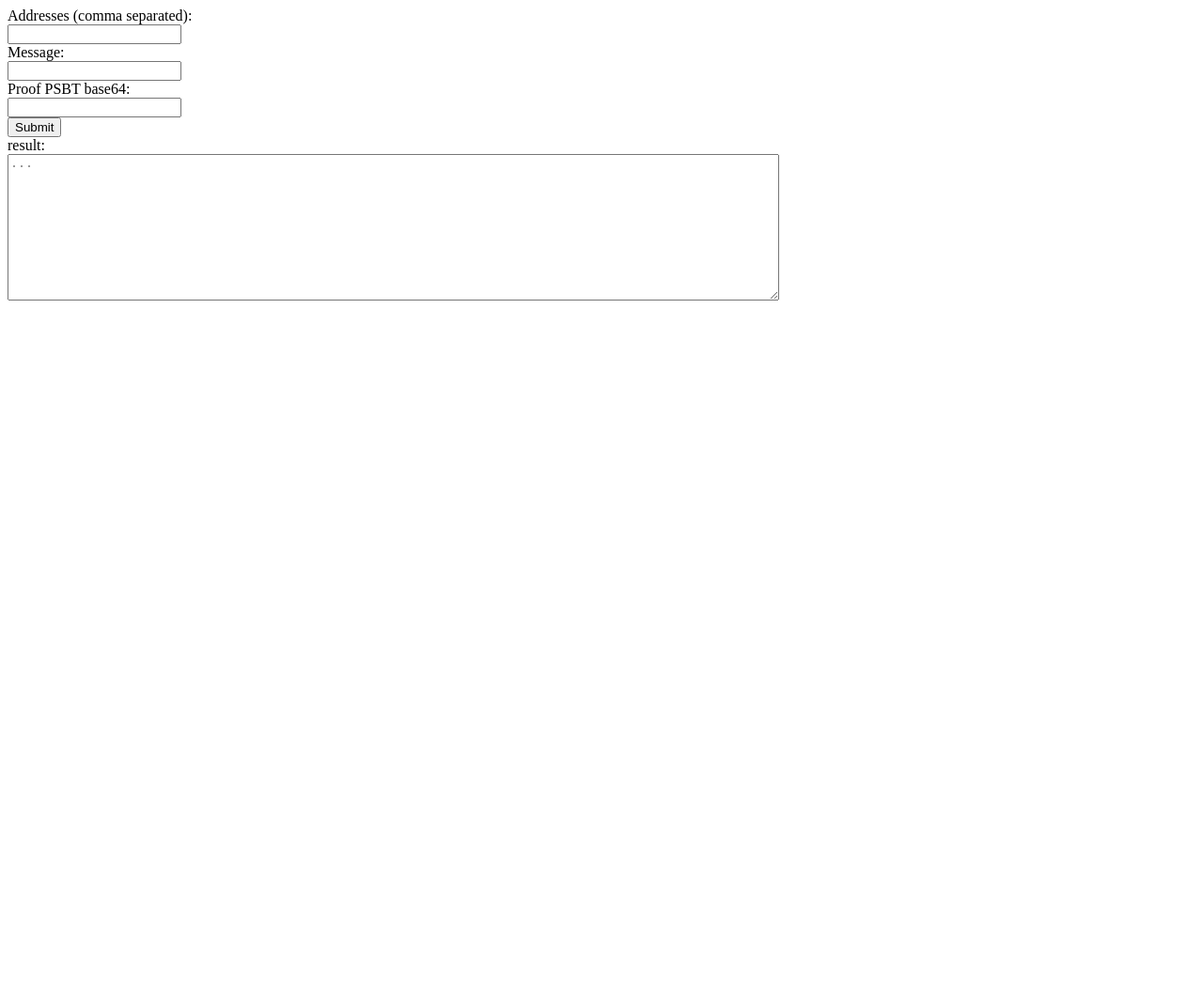
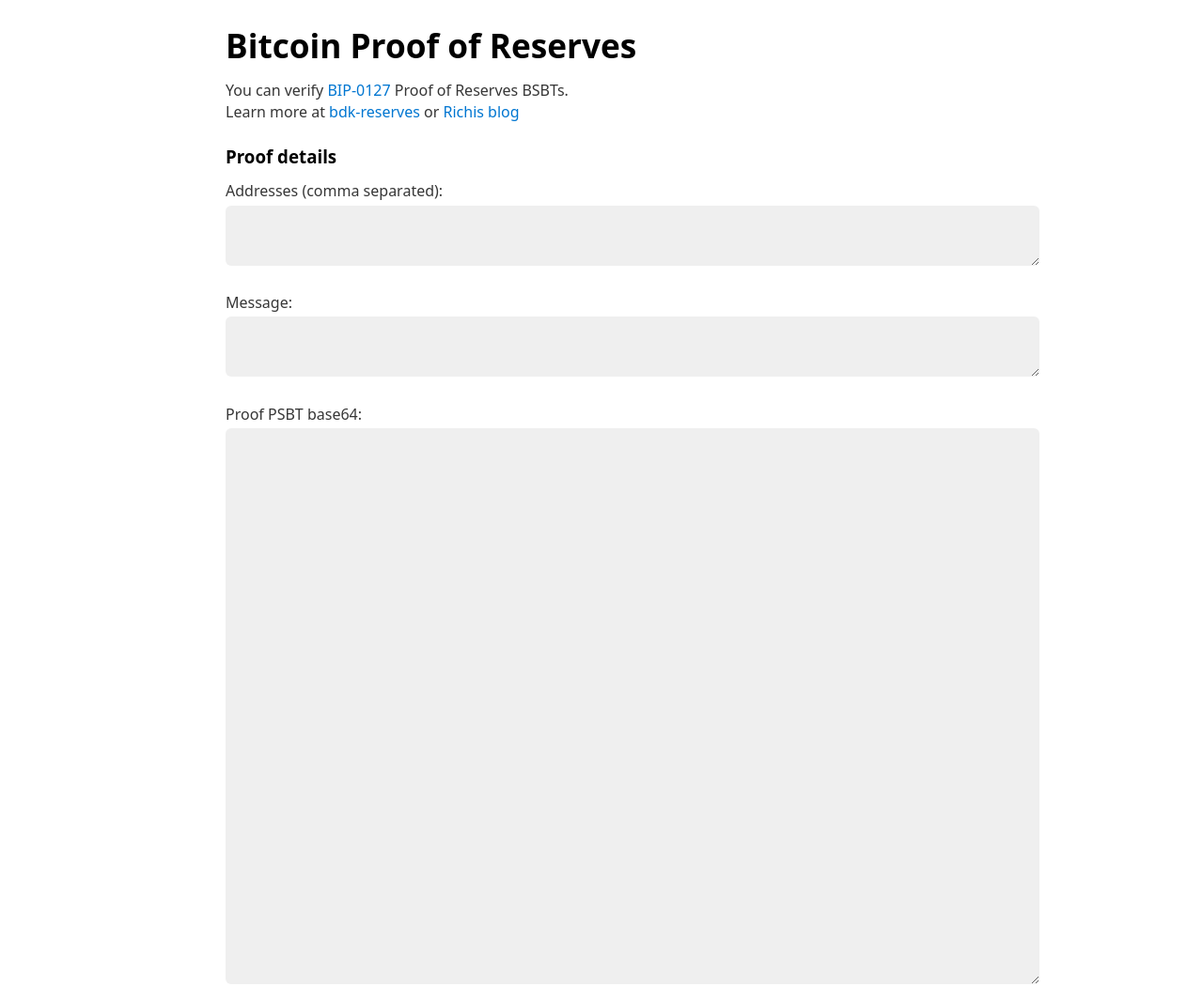
Before and after one commit to AminaBank/bdk-reserves-web, a plain HTML site: page res/index.html in a window 1280 px wide. Shown: the top 1051 px of the page at 94% size. Before the commit the page ends 800 px from the top, so only its background shows below. Drawn offline with nearby package versions, Linux system fonts and the light colour scheme.

Commit message:
nicer frontend

```diff
--- a/res/index.html
+++ b/res/index.html
@@ -1,3 +1,13 @@
+<html>
+<head>
+<link rel="stylesheet" href="https://cdn.jsdelivr.net/npm/water.css@2/out/water.css">
+</head>
+<body>
+<h1>Bitcoin Proof of Reserves</h1>
+You can verify  <a href="https://github.com/bitcoin/bips/blob/master/bip-0127.mediawiki">BIP-0127</a> Proof of Reserves BSBTs.<br/>
+Learn more at <a href="https://crates.io/crates/bdk-reserves">bdk-reserves</a> or <a href="https://ulrichard.ch/blog/?p=2566">Richis blog</a><br/>
+
+<h3>Proof details</h3>
 <form onsubmit='
     console.log(event);
     var obj = new Object();
@@ -20,13 +30,15 @@
 
     return false;
   '>
-  <label for="addresses">Addresses (comma separated):</label><br>
-  <input type="text" id="addresses" name="addresses" width="100"><br>
+  <label for="addresses">Addresses (comma separated):</label><br/>
+  <textarea id="addresses" name="addresses" rows="2" cols="90"></textarea><br/>
   <label for="message">Message:</label><br>
-  <input type="text" id="message" name="message"><br>
+  <textarea id="message" name="message" rows="2" cols="90"></textarea><br/>
   <label for="proof">Proof PSBT base64:</label><br>
-  <input type="text" id="proof" name="proof"><br>
+  <textarea id="proof" name="proof" rows="26" cols="90"></textarea><br/>
   <input type="submit" value="Submit"><br>
   <label for="res">result:</label><br>
-  <textarea id="res" name="res" rows="10" cols="100" placeholder="..."></textarea>
+  <textarea id="res" name="res" rows="3" cols="90"></textarea><br/>
 </form>
+</body>
+</html>
```
Also changed, not shown: 5 other files.
